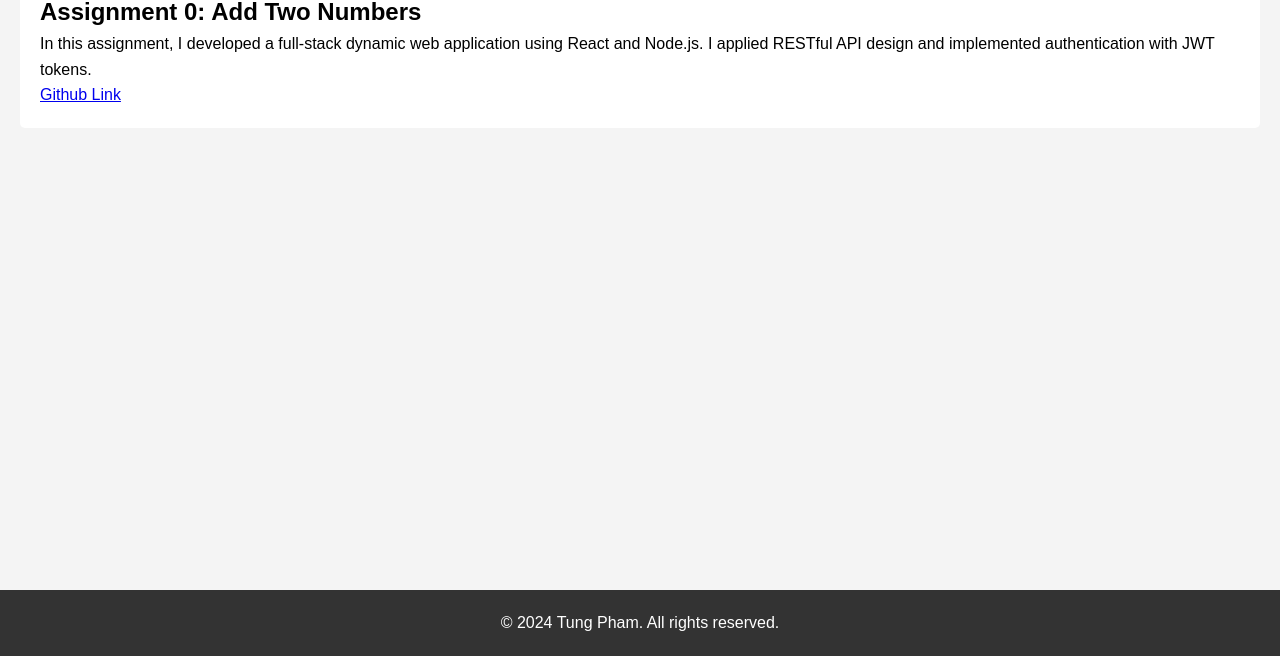
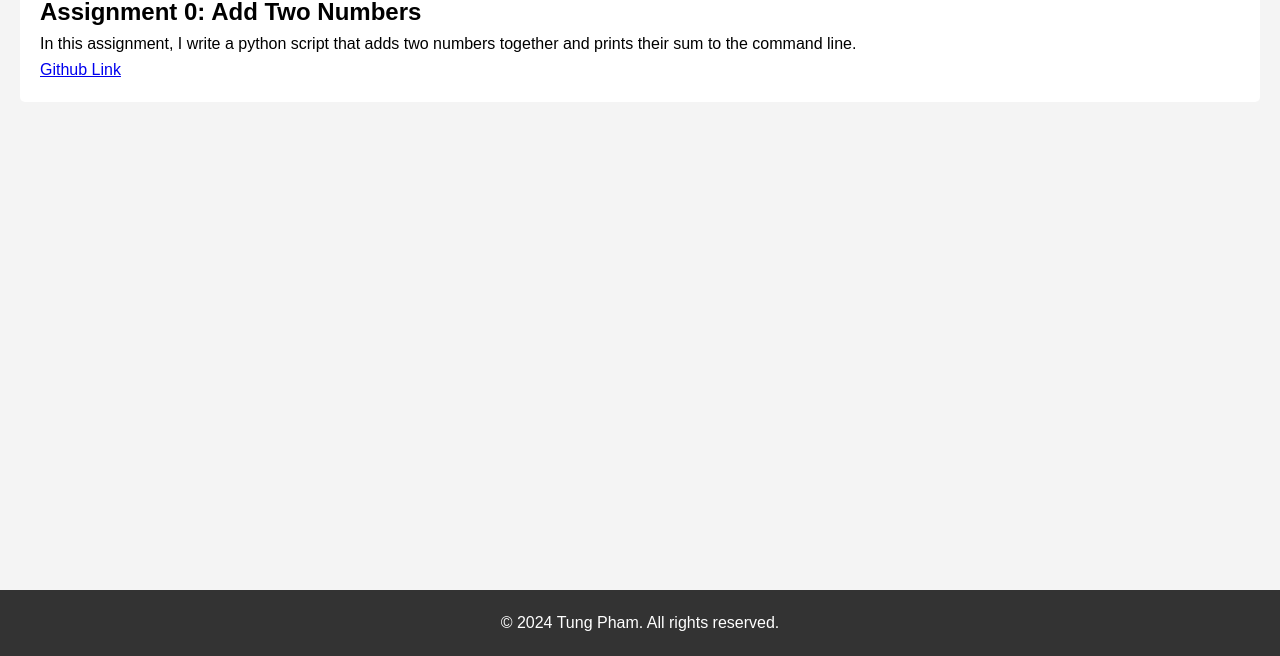
Before and after one commit to tungphaam/tungphaam.github.io, a plain HTML site: page assignments.html in a window 1280 px wide. Shown: the part 144-800 px from the top of the page. Drawn offline with Linux system fonts and the light colour scheme.

Commit message:
Website Updated

```diff
--- a/assignments.html
+++ b/assignments.html
@@ -23,7 +23,7 @@
         <h1>My Assignments</h1>
         <div>
             <h2>Assignment 0: Add Two Numbers</h2>
-            <p>In this assignment, I developed a full-stack dynamic web application using React and Node.js. I applied RESTful API design and implemented authentication with JWT tokens.</p>
+            <p>In this assignment, I write a python script that adds two numbers together and prints their sum to the command line.</p>
             <a href="https://github.com/tungphaam/tungpham-assignment-0.git" class="github-link">Github Link</a>
         </div>
     </main>
```
